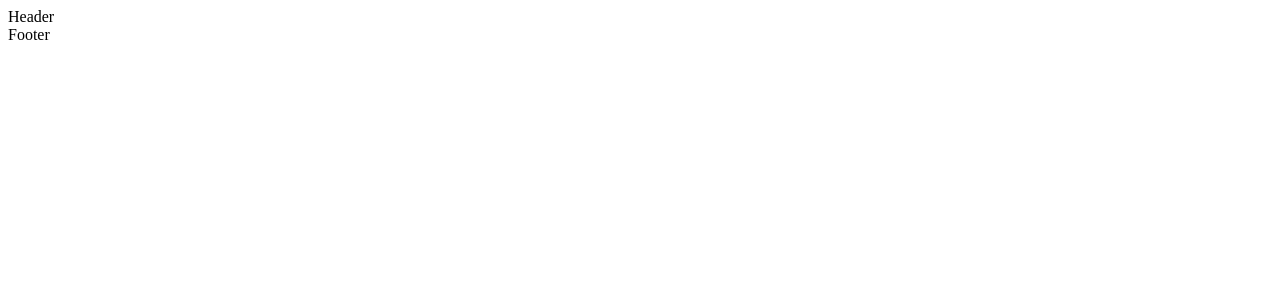
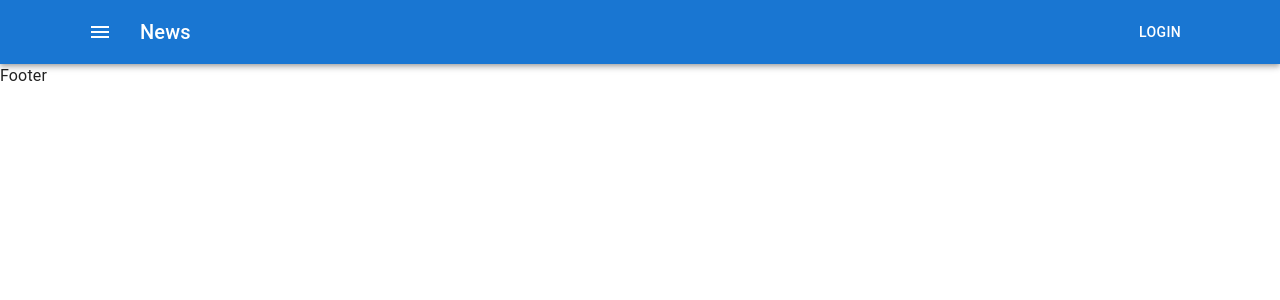
Before and after one commit to Elena-Budnik/MarionRoberts, a React (Create React App) app: page / in a window 1280 px wide. Shown: the top 300 px of the page. Built offline with nearby package versions, Linux system fonts and the light colour scheme.

Commit message:
add header

```diff
--- a/package.json
+++ b/package.json
@@ -3,6 +3,10 @@
   "version": "0.1.0",
   "private": true,
   "dependencies": {
+    "@emotion/react": "^11.10.6",
+    "@emotion/styled": "^11.10.6",
+    "@mui/icons-material": "^5.11.9",
+    "@mui/material": "^5.11.10",
     "@testing-library/jest-dom": "^5.16.5",
     "@testing-library/react": "^13.4.0",
     "@testing-library/user-event": "^13.5.0",
--- a/src/container/App/App.tsx
+++ b/src/container/App/App.tsx
@@ -1,10 +1,12 @@
 import Footer from "container/Footer/Footer"
 import Header from "container/Header/Header"
+import CssBaseline from '@mui/material/CssBaseline';
 
 type Props = {}
 const App = (props: Props) => {
   return (
     <>
+    <CssBaseline/>
        <Header/>
        <Footer/>
     </>
--- a/src/container/Header/Header.tsx
+++ b/src/container/Header/Header.tsx
@@ -1,6 +1,36 @@
+import AppBar from '@mui/material/AppBar'
+import Toolbar from '@mui/material/Toolbar'
+import Typography from '@mui/material/Typography'
+import Button from '@mui/material/Button'
+import IconButton from '@mui/material/IconButton'
+import MenuIcon from '@mui/icons-material/Menu'
+import { Container } from '@mui/material'
+
 const Header = () => {
-  return (
-    <div>Header</div>
-  )
+    return (
+        <AppBar position="static">
+            <Container>
+                <Toolbar>
+                    <IconButton
+                        size="large"
+                        edge="start"
+                        color="inherit"
+                        aria-label="menu"
+                        sx={{ mr: 2 }}
+                    >
+                        <MenuIcon />
+                    </IconButton>
+                    <Typography
+                        variant="h6"
+                        component="div"
+                        sx={{ flexGrow: 1 }}
+                    >
+                        News
+                    </Typography>
+                    <Button color="inherit">Login</Button>
+                </Toolbar>
+            </Container>
+        </AppBar>
+    )
 }
 export default Header
```
Also changed, not shown: 1 other file (tests, documents, lock files or other folders).
